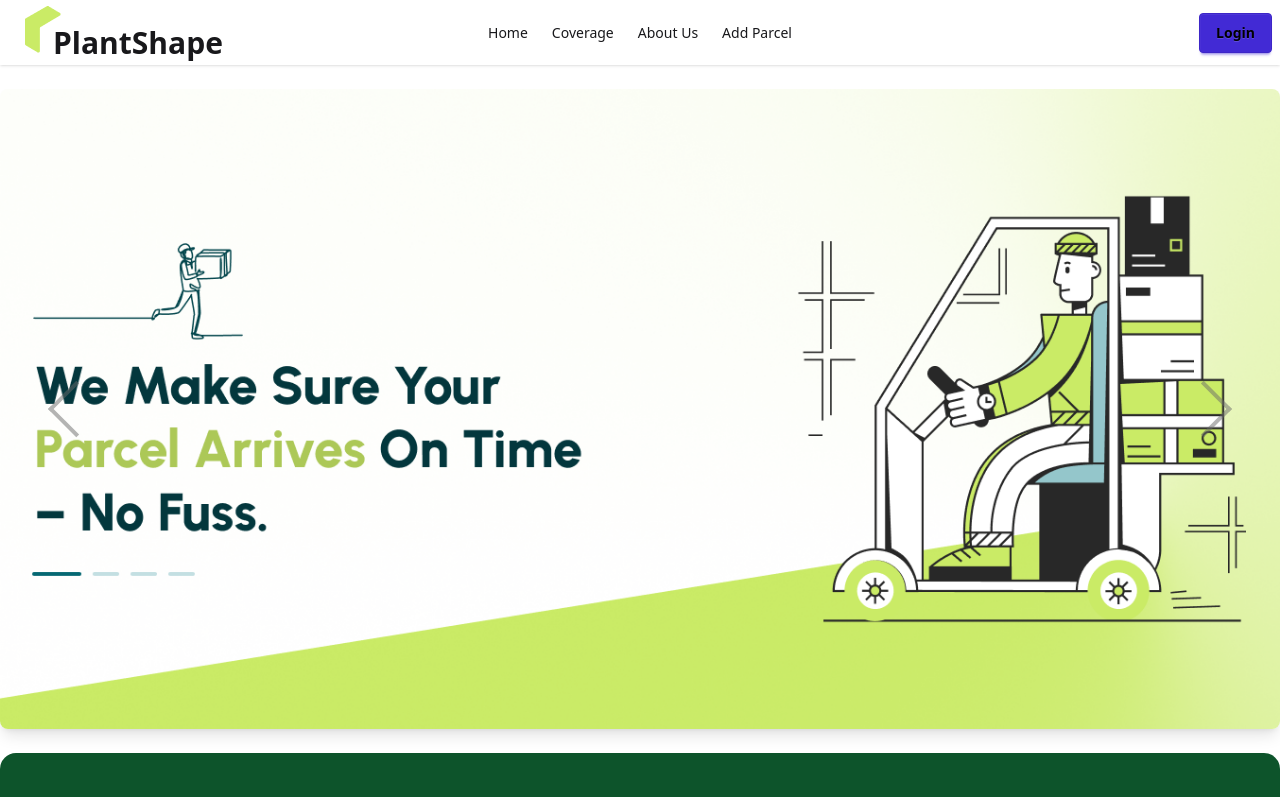
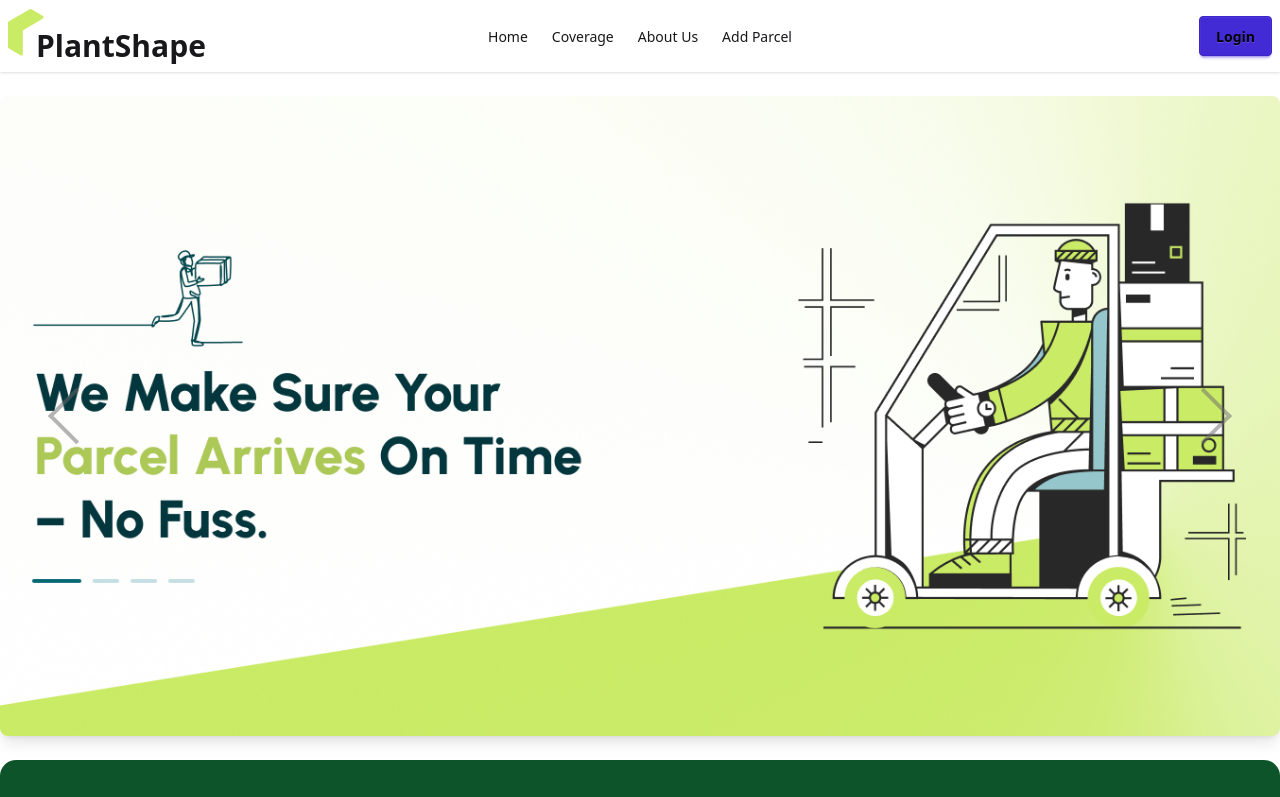
Before and after one commit to sanjidtalukder/My-Delivary-Web, a React (Vite) app: page / in a window 1280 px wide. Shown: the top 797 px of the page. Built offline with nearby package versions, Linux system fonts and the light colour scheme; no server answers.

Commit message:
This commit for correction

```diff
--- a/src/shared/Navber/Navber.jsx
+++ b/src/shared/Navber/Navber.jsx
@@ -23,9 +23,9 @@ const Navber = () => {
        {navItems}
       </ul>
     </div>
-    <a className="btn btn-ghost text-xl">
+    {/* <Link className="btn btn-ghost text-xl"> */}
         <ProplastLogo></ProplastLogo>
-    </a>
+    {/* </ Link> */}
   </div>
   <div className="navbar-center hidden lg:flex">
     <ul className="menu menu-horizontal px-1">
--- a/src/shared/ProplastLogo/ProplastLogo.jsx
+++ b/src/shared/ProplastLogo/ProplastLogo.jsx
@@ -1,6 +1,7 @@
 import React from 'react';
 import logo from '../../assets/logo.png'
 import { Link } from 'react-router';
+
 
 const ProplastLogo = () => {
     return (
```
